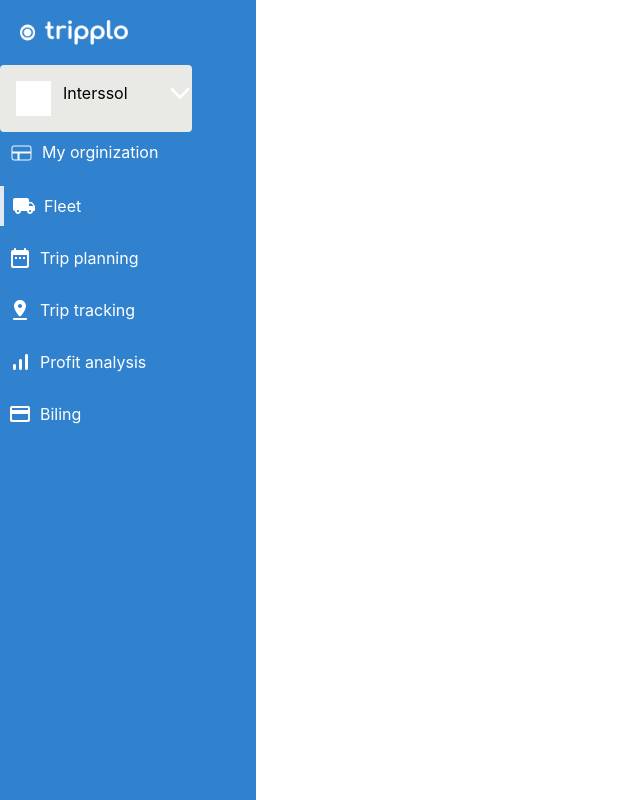
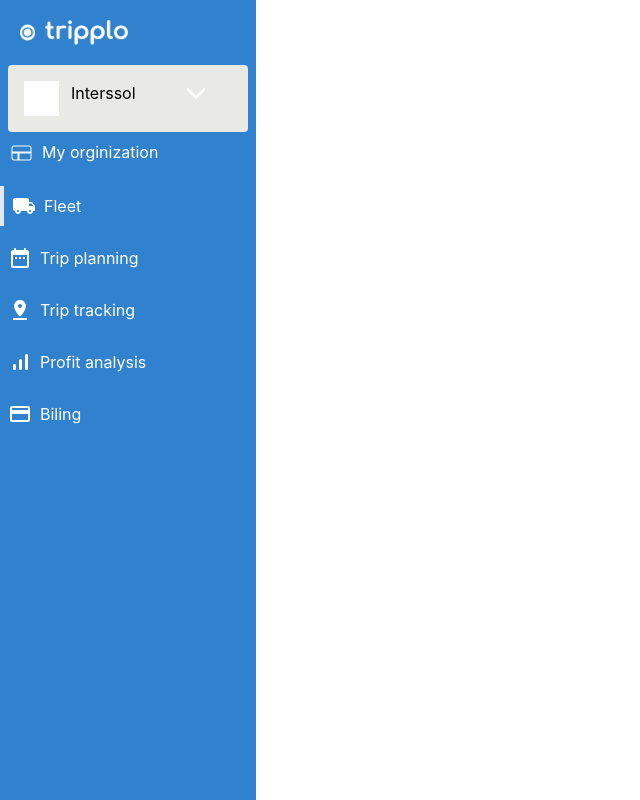
Before and after one commit to AmoDinho/tripplo-dashboard, a React (Create React App) app: page / in a window 1280 px wide. Shown: the whole page, without its empty margins (0-640 px from the left). Built offline with nearby package versions, Linux system fonts and the light colour scheme.

Commit message:
done with dropdown

```diff
--- a/src/components/dropdowns/ClientDropdown.js
+++ b/src/components/dropdowns/ClientDropdown.js
@@ -22,8 +22,8 @@ const ClientDropdown = ({ className, children, ...props }) => {
 
             <button
                 aria-label='dropdown-select'
-                className='flex flex-row  p-4 w-3/4 bg-gray-100 rounded'>
-                <img src={CorpImg} alt='Dropdown-option' className="w-2/4 h-2/4" /> <BodyText className="mb-2 ml-3">Interssol</BodyText> <img className="ml-10" src={Chevron} alt='Chevron' />
+                className='flex flex-row  p-4 pr-10  bg-gray-100 rounded'>
+                <img src={CorpImg} alt='Dropdown-option' className="w-2/4 h-2/4" /> <BodyText className="mb-2 ml-3">Interssol</BodyText> <img className="ml-12" src={Chevron} alt='Chevron' />
             </button>
 
 
--- a/src/components/navigation/SideNav.js
+++ b/src/components/navigation/SideNav.js
@@ -19,16 +19,10 @@ const SideNav = () => {
 
                 <div className="p-5"><img src={TripploLogo} className="w-1/2 " alt="tripplo logo" /></div>
                 {/* customer dropdown*/}
-                <div>
-                    <ClientDropdown>
-                        <option>
-                            <div>
-                                <img src={TripploLogo} className="w-1/2 " alt="tripplo logo" />
-                            </div>
-                            Interssol
+                <div className="ml-2">
+                    <ClientDropdown />
 
-                            </option>
-                    </ClientDropdown>
+
                 </div>
                 {/* Nav options*/}
                 <div>
```
